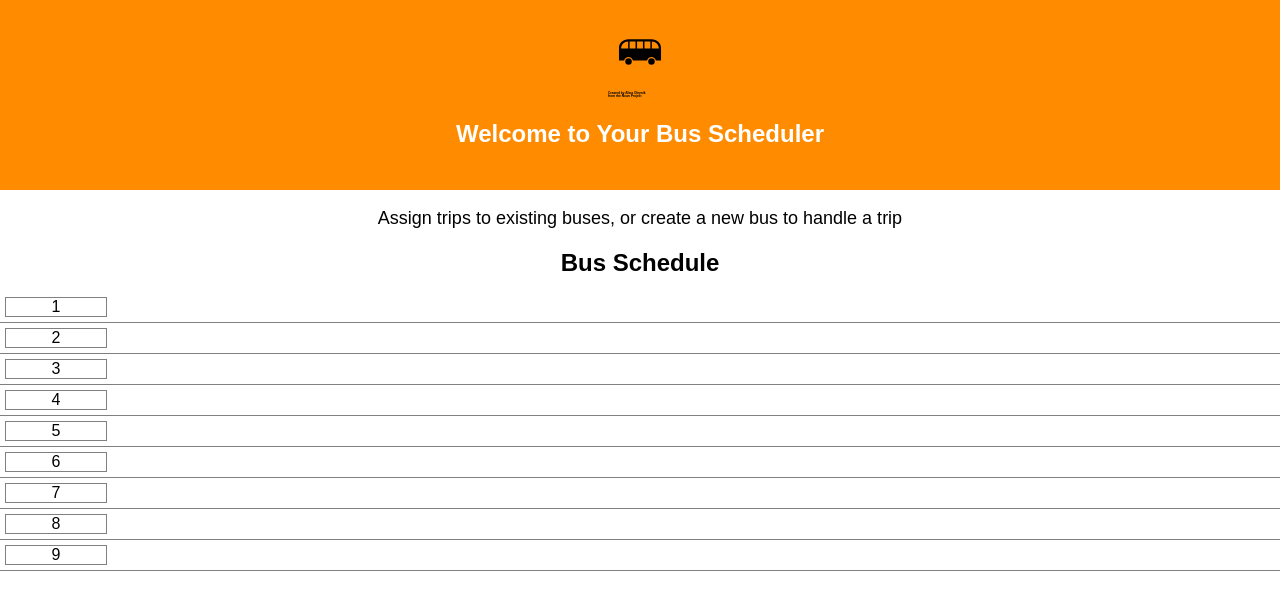
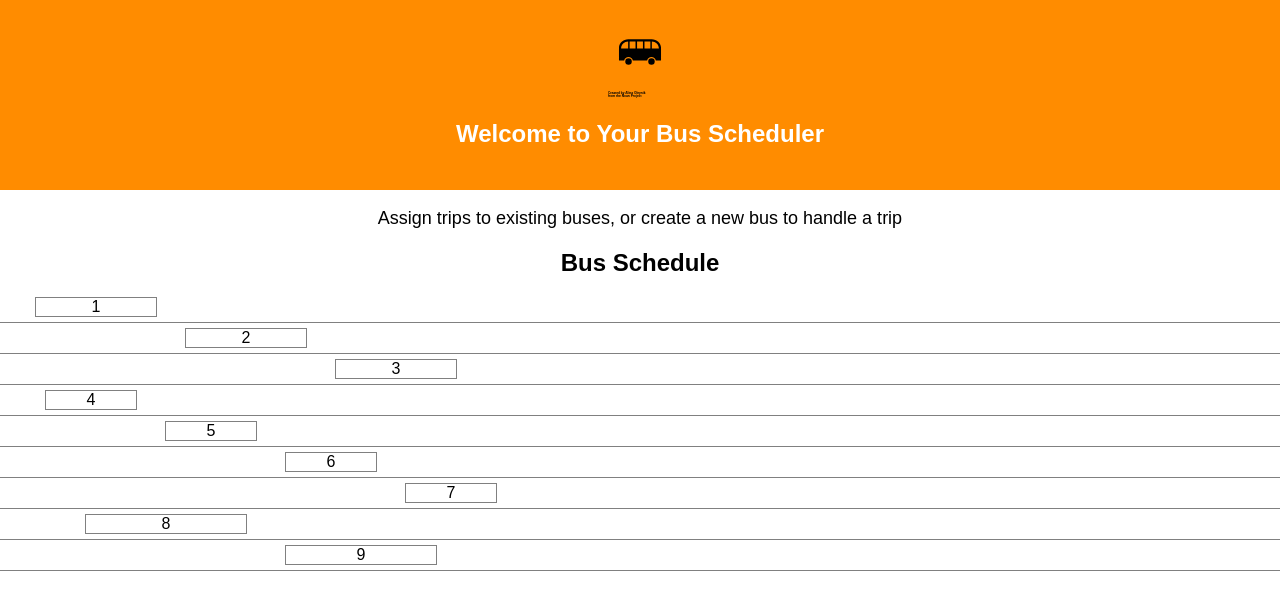
Before and after one commit to kayline/remix_bus_scheduling, a React (Create React App) app: page / in a window 1280 px wide. Shown: the top 610 px of the page. Built offline with nearby package versions, Linux system fonts and the light colour scheme.

Commit message:
Trip width and position based on time

```diff
--- a/src/App.css
+++ b/src/App.css
@@ -29,6 +29,7 @@
 }
 
 .trip {
+  position: relative;
   border: 1px solid gray;
   margin: 5px;
   width: 100px;
--- a/src/Trip.js
+++ b/src/Trip.js
@@ -2,8 +2,15 @@ import React, { Component } from 'react';
 
 class Trip extends Component {
 	render() {
+		const duration = this.props.trip.endTime - this.props.trip.startTime
+
 		return(
-			<div className="trip">{this.props.trip.id}</div>
+			<div
+				className="trip"
+				style={{ left: `${this.props.trip.startTime}px`, width: `${duration}px` }}
+			>
+				{this.props.trip.id}
+			</div>
 		)
 	}
 }
```
